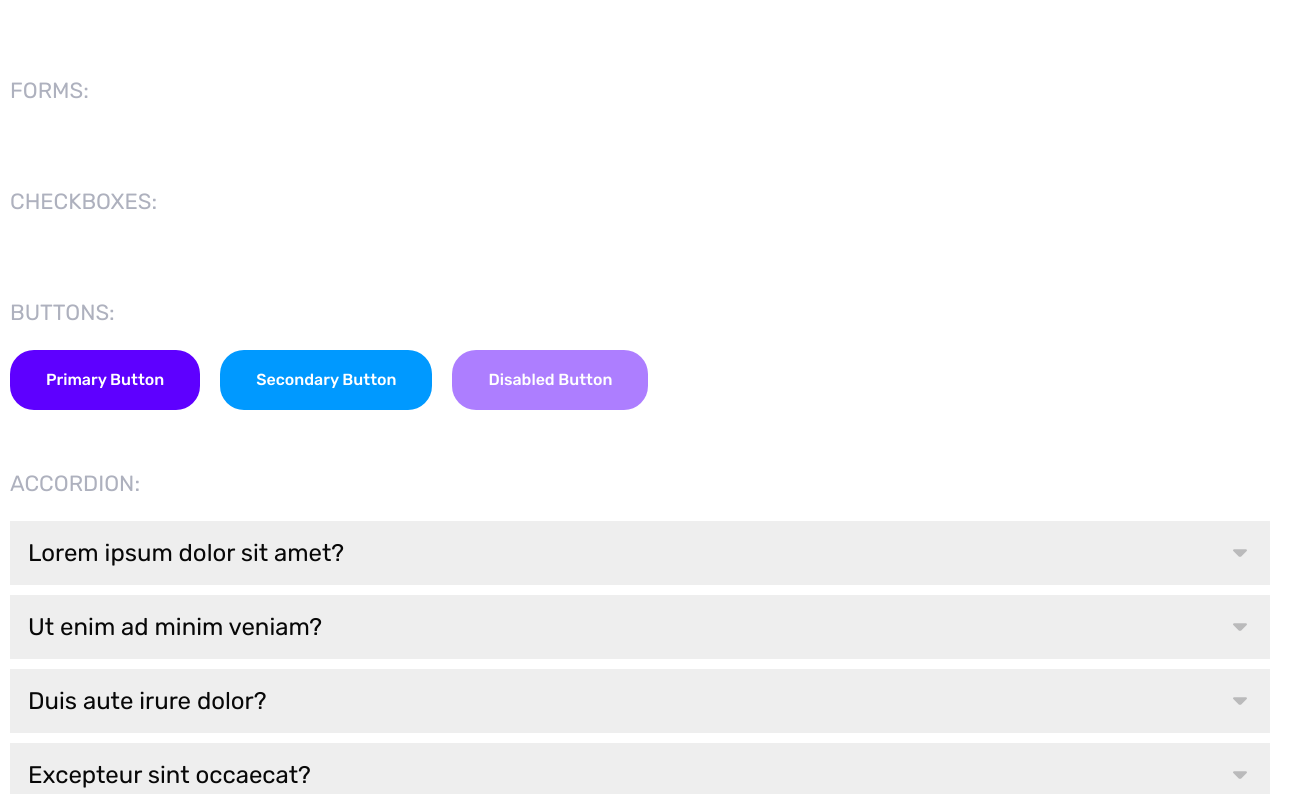
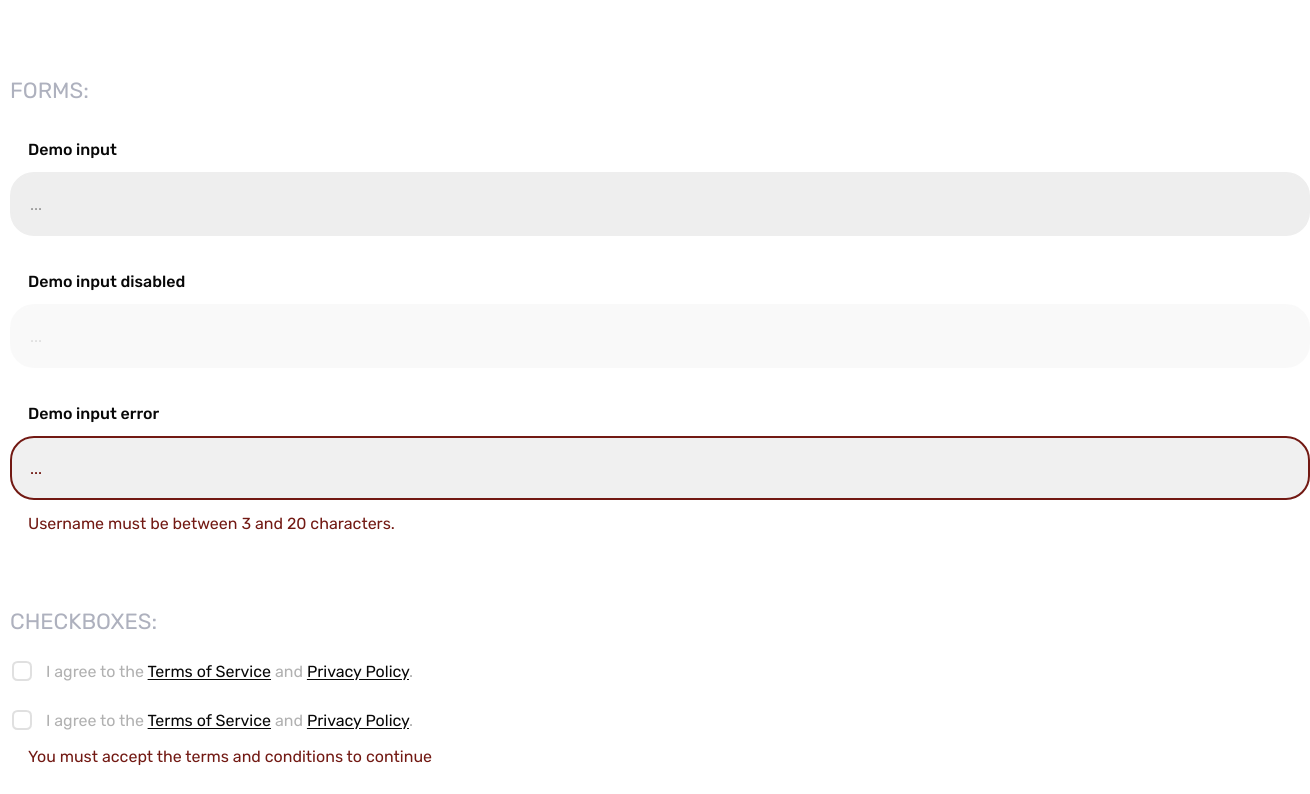
Before and after one commit to dmitryjast/boilerplate-react, a React (Vite) app: page /elements in a window 1280 px wide. Shown: the part 2066-2860 px from the top of the page, 1310 px wide, since content can reach past the window. Built offline with nearby package versions, Linux system fonts and the light colour scheme.

Commit message:
Added input and checkbox components

```diff
--- a/src/assets/styles/main.scss
+++ b/src/assets/styles/main.scss
@@ -3,7 +3,7 @@
 
 :root {
     --color-background: #FFF;
-    --color-background-2: #eeeeee;
+    --color-background-2: #eee;
     --color-background-error: #f0f0f0;
     --color-main-1: #080808;
     --color-main-2: #5E00FF;
@@ -343,11 +343,8 @@ ul, ol {
     }
 }
 
-.checkbox-wrapper   {
-    display: flex;
-    gap: 12px;
-    .checkbox-label {
-        margin-top: 2px;
+.checkbox-wrapper {
+    label {
         span {
             color: #B1B1B1;
             a {
@@ -357,9 +354,9 @@ ul, ol {
             }
         }
     }
-    .checkbox-box {
-        position: relative;
-        &::before {
+
+    .checkmark-wrapper {
+        &:before {
             content: url('../../assets/img/checkbox.svg');
             position: relative;
             display: flex;
@@ -370,10 +367,15 @@ ul, ol {
         }
     }
 
-    input:checked + .checkbox-box::before {
-        content: url('../../assets/img/checkbox-enabled.svg');
+    label input:checked + .checkmark-wrapper:before {
+        content: url('../../assets/img/checkbox-on.svg');
+        background: transparent;
         opacity: 1;
         border: none;
+    }
+
+    .error-wrapper {
+        padding: 12px 18px;
     }
 
 }
--- /dev/null
+++ b/src/components/ErrorMessage/ErrorMessage.scss
@@ -0,0 +1,6 @@
+.error-wrapper {
+    padding: 12px 18px;
+    p {
+        color: var(--color-error);
+    }
+}
--- /dev/null
+++ b/src/components/ErrorMessage/ErrorMessage.tsx
@@ -0,0 +1,17 @@
+import "./ErrorMessage.scss"
+
+interface ErrorProps {
+    message?: string;
+}
+
+export default function ErrorMessage({ message }: ErrorProps) {
+    return(
+        <>
+            {message && (
+                <div className="error-wrapper">
+                    <p>{message}</p>
+                </div>
+            )}
+        </>
+    )
+}
--- a/src/components/ui/CheckBox/CheckBox.scss
+++ b/src/components/ui/CheckBox/CheckBox.scss
@@ -0,0 +1,42 @@
+.checkbox-wrapper {
+    label {
+        display: flex;
+        gap: 12px;
+        cursor: pointer;
+        input {
+            display: none;
+        }
+        .checkbox-label {
+            padding-top: 1px;
+        }
+        &.disabled {
+            opacity: 0.6;
+            cursor: not-allowed;
+        }
+    }
+}
+
+.checkmark-wrapper {
+    position: relative;
+    &:before {
+        content: "";
+        display: flex;
+        width: 18px;
+        height: 18px;
+        border: 2px solid #ccc;
+        border-radius: 4px;
+        position: relative;
+        transition: 0.2s ease;
+    }
+}
+
+
+label input:checked + .checkmark-wrapper:before {
+    opacity: 1;
+    border: 2px solid #ccc;
+    background: greenyellow;
+}
+
+label input:disabled + .checkmark-wrapper {
+    opacity: 0.3;
+}
--- a/src/components/ui/CheckBox/CheckBox.tsx
+++ b/src/components/ui/CheckBox/CheckBox.tsx
@@ -1,9 +1,31 @@
+import { ReactNode } from "react";
+
+import ErrorMessage from "../../ErrorMessage/ErrorMessage";
+
 import "./CheckBox.scss"
 
-export default function CheckBox() {
+interface CheckBoxProps {
+    label: ReactNode;
+    className?: string;
+    disabled?: boolean;
+    errorMessage?: string;
+    message?: string;
+    [key: string]: any;
+}
+
+export default function CheckBox({ label, className, disabled, errorMessage, ...props }: CheckBoxProps) {
     return(
-        <>
-
-        </>
+        <div className={`checkbox-wrapper ${className} ${disabled ? "disabled" : ""} ${errorMessage ? "error" : ""}`}>
+            <label>
+                <input
+                    type="checkbox"
+                    disabled={disabled}
+                    {...props}
+                />
+                <div className="checkmark-wrapper" />
+                {label && <span className="checkbox-label">{label}</span>}
+            </label>
+            <ErrorMessage message={errorMessage} />
+        </div>
     )
 }
--- a/src/components/ui/Input/Input.scss
+++ b/src/components/ui/Input/Input.scss
@@ -0,0 +1,16 @@
+.input-wrapper {
+    label {
+        padding: 10px 18px;
+        display: block;
+        color: var(--color-label);
+        font-size: 16px;
+        font-style: normal;
+        font-weight: 500;
+        line-height: 150%;
+    }
+    input {
+        &:disabled {
+            opacity: 0.3;
+        }
+    }
+}
--- a/src/components/ui/Input/Input.tsx
+++ b/src/components/ui/Input/Input.tsx
@@ -1,9 +1,33 @@
+import ErrorMessage from "../../ErrorMessage/ErrorMessage";
+
 import "./Input.scss"
 
-export default function Input() {
+interface InputProps {
+    type?: 'text';
+    disabled?: boolean;
+    className?: string;
+    id?: string;
+    label?: string;
+    placeholder?: string;
+    errorMessage?: string;
+    [key: string]: any;
+}
+
+export default function Input({ type, disabled, className, id, label, placeholder, errorMessage, ...props }: InputProps) {
     return(
-        <>
-
-        </>
+        <div className={`input-wrapper ${errorMessage ? "error" : ""}`}>
+            {label && (
+                <label htmlFor={id} className="input-label">{label}</label>
+            )}
+            <input
+                id={id}
+                type={type}
+                placeholder={placeholder}
+                disabled={disabled}
+                className={`input ${className}`}
+                {...props}
+            />
+            {errorMessage && <ErrorMessage message={errorMessage} />}
+        </div>
     )
 }
--- a/src/pages/ElementsPage/Elements.tsx
+++ b/src/pages/ElementsPage/Elements.tsx
@@ -3,6 +3,7 @@ import { Link } from "react-router-dom"
 import HeroPage from "../../components/Hero/HeroPage"
 import Breadcrumbs from "../../components/Breadcrumbs/Breadcrumbs"
 import Input from "../../components/ui/Input/Input"
+import CheckBox from "../../components/ui/CheckBox/CheckBox"
 import Button from "../../components/ui/Button/Button"
 import Accordion from "../../components/ui/Accordion/Accordion"
 
@@ -87,8 +88,9 @@ export default function Elements() {
                     <div className="section-inner">
                         <h3>Forms:</h3>
                         <div className="forms-wrapper">
-                            <Input/>
-                            <Input />
+                            <Input type="text" className="input-demo" id="123" label="Demo input" placeholder="..." />
+                            <Input disabled={true} label="Demo input disabled" placeholder="..." />
+                            <Input label="Demo input error" errorMessage="Username must be between 3 and 20 characters." placeholder="..." />
                         </div>
                     </div>
                 </div>
@@ -98,7 +100,13 @@ export default function Elements() {
                     <div className="section-inner">
                         <h3>Checkboxes:</h3>
                         <div className="checkboxes-wrapper">
-
+                            <CheckBox
+                                label={<span>I agree to the <Link to="/terms-and-conditions">Terms of Service</Link> and <Link to="/privacy-policy">Privacy Policy</Link>.</span>}
+                            />
+                            <CheckBox
+                                label={<span>I agree to the <Link to="/terms-and-conditions">Terms of Service</Link> and <Link to="/privacy-policy">Privacy Policy</Link>.</span>}
+                                errorMessage="You must accept the terms and conditions to continue"
+                            />
                         </div>
                     </div>
                 </div>
```
Also changed, not shown: src/assets/img/checkbox-on.svg (added), src/assets/img/checkbox.svg (added).
